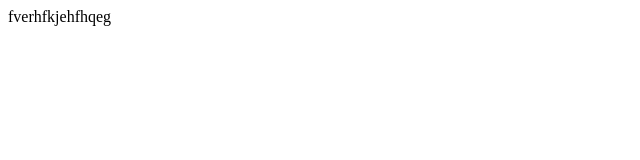
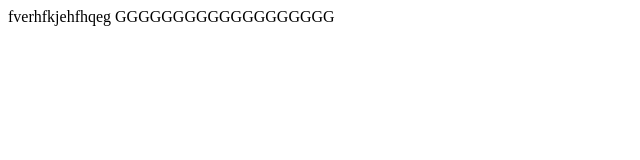
Before and after one commit to Arsh1080/wedr, a plain HTML site: page index.html in a window 1280 px wide. Shown: the whole page, without its empty margins (0-640 px from the left). Drawn offline with Linux system fonts and the light colour scheme.

Commit message:
by 1080 again

```diff
--- a/index.html
+++ b/index.html
@@ -2,5 +2,6 @@
 <html>
     <body>
         fverhfkjehfhqeg
+         GGGGGGGGGGGGGGGGGGG
     </body>
 </html>
```
